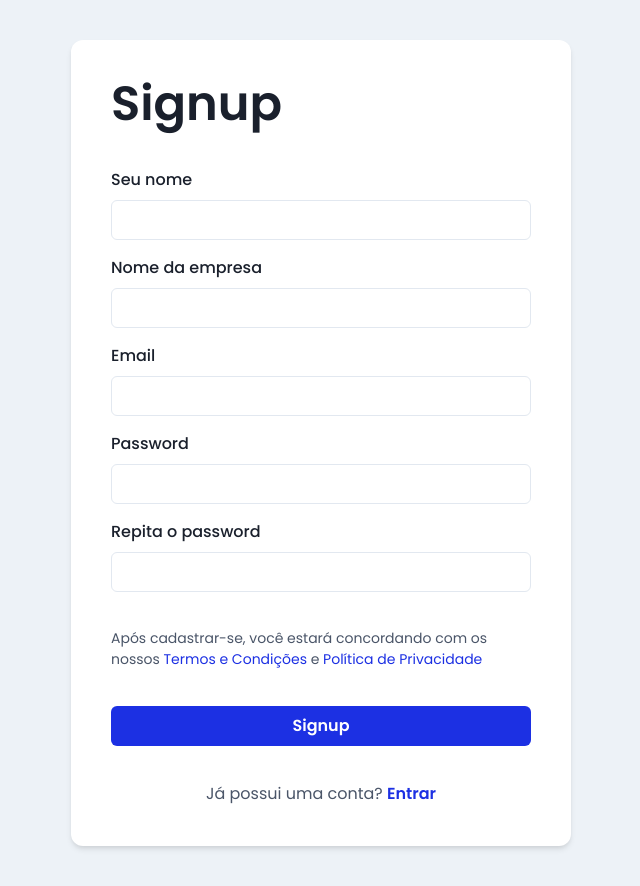
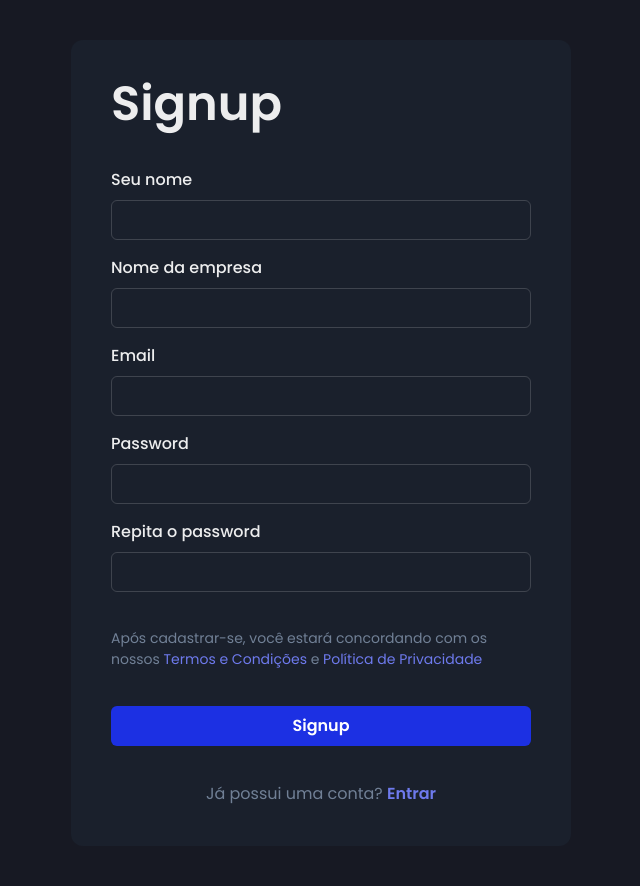
Before and after one commit to kaluabentes/nextjs-jwt-auth, a Next.js app: page /auth/signup in a window 1280 px wide. Shown: the whole page, without its empty margins (319-959 px from the left). Built offline with nearby package versions, Linux system fonts and the light colour scheme; no server answers.

Commit message:
refactor: adjust dark theme

```diff
--- a/src/components/shared/Link/index.tsx
+++ b/src/components/shared/Link/index.tsx
@@ -1,5 +1,5 @@
 import NextLink from "next/link"
-import { Link as ChackraLink } from "@chakra-ui/react"
+import { Link as ChackraLink, useColorModeValue } from "@chakra-ui/react"
 
 import { BaseProps } from "@/models/BaseProps"
 
@@ -9,7 +9,10 @@ interface LinkProps extends BaseProps {
 
 const Link = ({ children, path }: LinkProps) => (
   <NextLink href={path} passHref>
-    <ChackraLink color="brand.500" fontWeight="semibold">
+    <ChackraLink
+      color={useColorModeValue("brand.500", "brand.300")}
+      fontWeight="semibold"
+    >
       {children}
     </ChackraLink>
   </NextLink>
--- a/src/pages/auth/signup.tsx
+++ b/src/pages/auth/signup.tsx
@@ -8,6 +8,7 @@ import {
   Input,
   Link as ChakraLink,
   Text,
+  useColorModeValue,
 } from "@chakra-ui/react"
 import { useFormik } from "formik"
 import * as Yup from "yup"
@@ -122,7 +123,11 @@ const Signup = () => {
           />
           <FormErrorMessage>{formik.errors.repeatPassword}</FormErrorMessage>
         </FormControl>
-        <Text color="gray.600" marginBottom={9} fontSize="sm">
+        <Text
+          color={useColorModeValue("gray.600", "gray.500")}
+          marginBottom={9}
+          fontSize="sm"
+        >
           <Trans
             i18nKey="signupPolicyText"
             values={{
@@ -130,21 +135,30 @@ const Signup = () => {
               privacyPolicy: t("privacyPolicy"),
             }}
             components={[
-              <ChakraLink color="brand.500" href="#" />,
-              <ChakraLink color="brand.500" href="#" />,
+              <ChakraLink
+                color={useColorModeValue("brand.500", "brand.300")}
+                href="#"
+              />,
+              <ChakraLink
+                color={useColorModeValue("brand.500", "brand.300")}
+                href="#"
+              />,
             ]}
           />
         </Text>
         <Button
           isLoading={isSignupLoading}
-          colorScheme="brand"
+          variant="brand"
           width="full"
           marginBottom={9}
           type="submit"
         >
           {t("signup")}
         </Button>
-        <Text color="gray.600" textAlign="center">
+        <Text
+          color={useColorModeValue("gray.600", "gray.500")}
+          textAlign="center"
+        >
           <Trans
             i18nKey="existingUserText"
             values={{
--- a/src/styles/theme.ts
+++ b/src/styles/theme.ts
@@ -3,8 +3,21 @@ import type { StyleFunctionProps } from "@chakra-ui/styled-system"
 import { mode } from "@chakra-ui/theme-tools"
 
 const theme = extendTheme({
+  components: {
+    Button: {
+      variants: {
+        brand: (props: StyleFunctionProps) => ({
+          backgroundColor: mode("brand.500", "brand.500")(props),
+          color: "white",
+          ":hover": {
+            backgroundColor: mode("brand.600", "brand.400")(props),
+          },
+        }),
+      },
+    },
+  },
   config: {
-    initialColorMode: "light",
+    initialColorMode: "dark",
     useSystemColorMode: false,
   },
   fonts: {
```
Also changed, not shown: src/components/shared/DataItem/index.tsx (+12 -2 lines), src/pages/auth/change-password.tsx (+6 -2 lines), src/pages/auth/forgot-password.tsx (+6 -2 lines), src/pages/auth/signin.tsx (+6 -2 lines), 1 other file (tests, documents, lock files or other folders).
